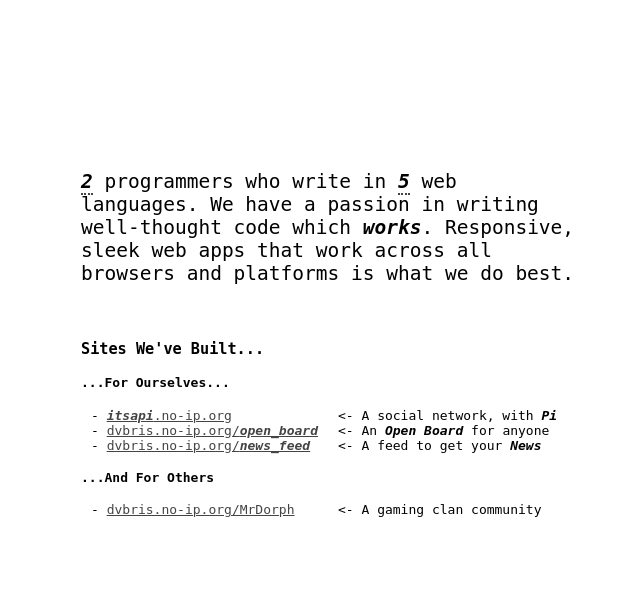
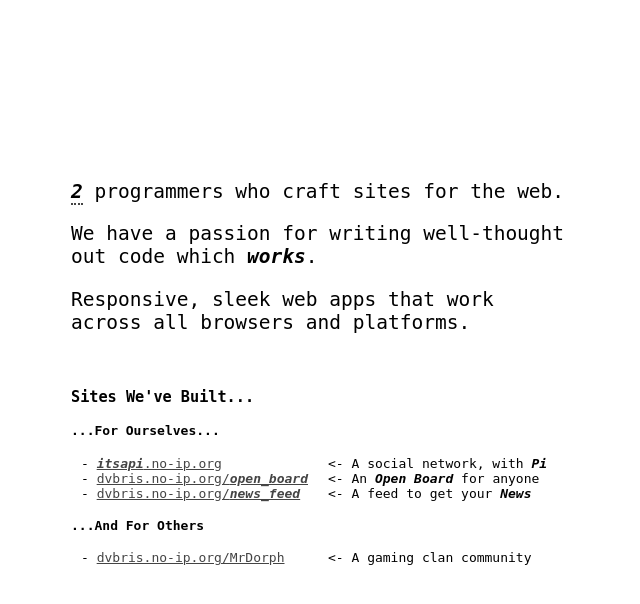
Before and after one commit to itsapi/dvbris.com, a PHP site: page / in a window 1280 px wide. Shown: the top 604 px of the page, without its empty margins (75-715 px from the left). Run offline with PHP 8.4, Linux system fonts and the light colour scheme.

Commit message:
Screenshot

```diff
--- a/css/style.css
+++ b/css/style.css
@@ -1,4 +1,4 @@
-#container {
+#container_left {
 	height: 250px;
 	position: absolute;
 	top: 50%;
@@ -9,7 +9,7 @@
 	width: 500px;
 	font-family: monospace;
 	font-weight: 400;
-	padding: 20px;
+	padding: 10px;
 }
 .text em {
 	font-weight: 700;
--- a/index.html
+++ b/index.html
@@ -7,9 +7,11 @@
 		<link rel="stylesheet" href="css/style.css">
 	</head>
 	<body>
-		<div id="container">
+		<div id="container_left">
 			<section class="text" id="intro">
-				<em class="link" title="grit96, olls96">2</em> programmers who write in <em class="link" title="HTML, CSS, PHP, JS, Python">5</em> web languages. We have a passion in writing well-thought code which <em>works</em>. Responsive, sleek web apps that work across all browsers and platforms is what we do best.
+				<p><em class="link" title="Grit96, Olls">2</em> programmers who craft sites for the web.</p>
+				<p>We have a passion for writing well-thought out code which <em>works</em>.</p>
+				<p>Responsive, sleek web apps that work across all browsers and platforms.</p>
 			</section>
 			<section class="text" id="sites">
 				<h3>Sites We've Built...</h3>
```
Also changed, not shown: img/android.png (deleted), img/itsapi.png (added).
